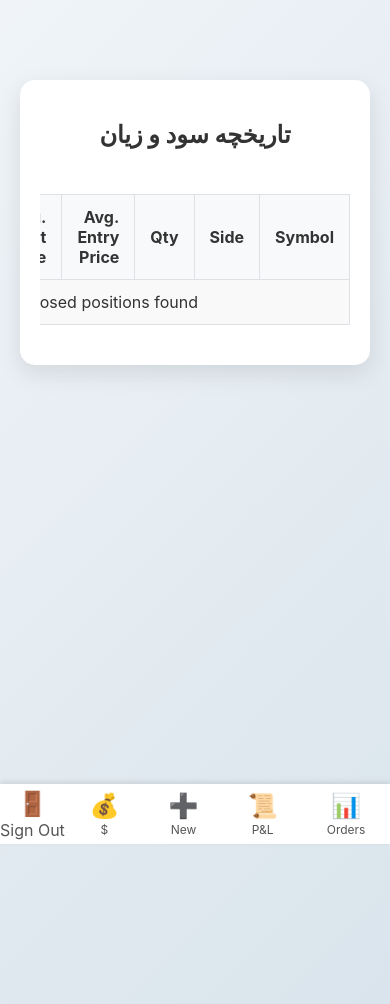
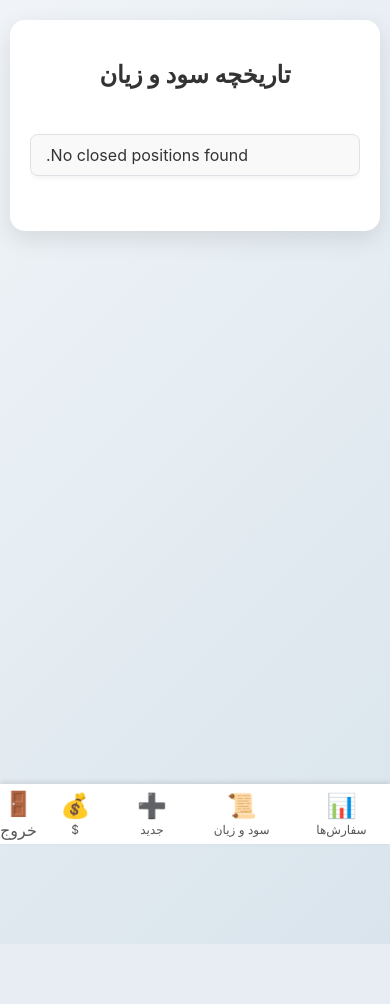
Before and after one commit to hesssan3707/bybit, a Laravel app: template resources/views/pnl_history.blade.php in a window 390 px wide. After the commit the page ends 944 px from the top, so only its background shows below. Run offline with Laravel 10, Linux system fonts and the light colour scheme; the template is opened without the code that fills it, so the values that code supplies are empty.

Commit message:
feat: Major refactoring, auth, UI/UX, and new features
This commit introduces a major refactoring of the application, including a new authentication system, a cleaner database schema, a new UI/UX, and several new features.
- **Model & Table Renaming:** `BybitOrders` is now `Order`, and `ClosedPosition` is now `Trade`.
- **Authentication:** A full authentication system has been added with a login page and protected routes.
- **Separated P&L Table:** A new `trades` table now stores P&L history, decoupling it from the orders table.
- **New UI/UX:** A new layout with a responsive header and mobile sticky footer has been implemented.
- **Localization:** The UI has been translated to Persian.
- **Mobile Responsive Tables:** The tables are now responsive and display as cards on mobile.
- **New P&L History Page:** A new page has been added to display the P&L history.
- **Updated Lockout Rule:** The 1-hour lockout rule after a loss now uses the new `trades` table.
- **Dynamic Action Buttons:** The action buttons on the order list are now dynamic based on the order status.
- **Manual Close Functionality:** Users can now manually close a filled order.

```diff
--- a/app/Http/Controllers/BybitController.php
+++ b/app/Http/Controllers/BybitController.php
@@ -26,7 +26,7 @@ class BybitController extends Controller
                   ->orWhere('updated_at', '>=', $threeDaysAgo);
         })
         ->latest('updated_at')
-        ->paginate(50);
+        ->paginate(20);
 
         return view('orders_list', ['orders' => $orders]);
     }
--- a/app/Http/Controllers/PnlHistoryController.php
+++ b/app/Http/Controllers/PnlHistoryController.php
@@ -10,7 +10,7 @@ class PnlHistoryController extends Controller
 {
     public function index()
     {
-        $closedPositions = ClosedPosition::latest('closed_at')->paginate(50);
+        $closedPositions = ClosedPosition::latest('closed_at')->paginate(20);
 
         return view('pnl_history', ['positions' => $closedPositions]);
     }
--- a/resources/views/layouts/app.blade.php
+++ b/resources/views/layouts/app.blade.php
@@ -29,7 +29,7 @@
         /* Mobile-specific padding for bottom nav */
         @media screen and (max-width: 768px) {
             body {
-                padding-bottom: 80px;
+                padding: 20px 10px 80px 10px; /* Remove top padding, adjust others */
             }
         }
     </style>
--- a/resources/views/layouts/navigation.blade.php
+++ b/resources/views/layouts/navigation.blade.php
@@ -21,6 +21,8 @@
     .main-header .nav-links {
         display: flex;
         align-items: center;
+        flex-grow: 1;
+        justify-content: center;
     }
     .main-header .nav-links a, .main-header .nav-links form button {
         text-decoration: none;
@@ -35,11 +37,19 @@
         background-color: var(--primary-color);
         color: #fff;
     }
+    .main-header .nav-links form {
+        display: inline-block;
+        margin: 0;
+        padding: 0;
+    }
     .main-header .nav-links form button {
         border: none;
         background: none;
         cursor: pointer;
         font-size: inherit;
+        font-family: inherit;
+        padding: 5px 10px; /* Match link padding */
+        margin: 0;
     }
     .main-header .equity {
         font-weight: bold;
@@ -98,13 +108,13 @@
 <header class="main-header">
     <div class="logo">Trading Helper</div>
     <nav class="nav-links">
-        <a href="{{ route('orders.index') }}">Orders</a>
-        <a href="{{ route('pnl.history') }}">P&L History</a>
-        <a href="{{ route('order.create') }}">New Order</a>
+        <a href="{{ route('orders.index') }}">سفارش‌ها</a>
+        <a href="{{ route('pnl.history') }}">تاریخچه سود و زیان</a>
+        <a href="{{ route('order.create') }}">سفارش جدید</a>
         <div class="equity">Equity: ${{-- $totalEquity ?? 'N/A' --}}</div>
         <form action="{{ route('logout') }}" method="POST">
             @csrf
-            <button type="submit">Sign Out</button>
+            <button type="submit">خروج</button>
         </form>
     </nav>
 </header>
@@ -113,15 +123,15 @@
 <nav class="mobile-footer-nav">
     <a href="{{ route('orders.index') }}">
         <span class="icon">📊</span>
-        <span>Orders</span>
+        <span>سفارش‌ها</span>
     </a>
     <a href="{{ route('pnl.history') }}">
         <span class="icon">📜</span>
-        <span>P&L</span>
+        <span>سود و زیان</span>
     </a>
     <a href="{{ route('order.create') }}">
         <span class="icon">➕</span>
-        <span>New</span>
+        <span>جدید</span>
     </a>
     <a href="#">
         <span class="icon">💰</span>
@@ -131,7 +141,7 @@
         @csrf
         <button type="submit">
             <span class="icon">🚪</span>
-            <span>Sign Out</span>
+            <span>خروج</span>
         </button>
     </form>
 </nav>
--- a/resources/views/pnl_history.blade.php
+++ b/resources/views/pnl_history.blade.php
@@ -38,6 +38,31 @@
         display: flex;
         justify-content: center;
     }
+    @media screen and (max-width: 768px) {
+        table thead { display: none; }
+        table tr {
+            display: block;
+            margin-bottom: 15px;
+            border: 1px solid #dee2e6;
+            border-radius: 8px;
+            box-shadow: 0 2px 5px rgba(0,0,0,0.05);
+        }
+        table td {
+            display: flex;
+            justify-content: space-between;
+            text-align: right;
+            padding: 10px 15px;
+            border: none;
+            border-bottom: 1px solid #eee;
+        }
+        table td:last-child { border-bottom: 0; }
+        table td::before {
+            content: attr(data-label);
+            font-weight: bold;
+            padding-left: 10px;
+            text-align: left;
+        }
+    }
 </style>
 @endpush
 
@@ -49,29 +74,29 @@
         <table>
             <thead>
                 <tr>
-                    <th>Symbol</th>
-                    <th>Side</th>
-                    <th>Qty</th>
-                    <th>Avg. Entry Price</th>
-                    <th>Avg. Exit Price</th>
-                    <th>P&L</th>
-                    <th>Closed At</th>
+                    <th>نماد</th>
+                    <th>جهت</th>
+                    <th>مقدار</th>
+                    <th>میانگین قیمت ورود</th>
+                    <th>میانگین قیمت خروج</th>
+                    <th>سود و زیان</th>
+                    <th>زمان بسته شدن</th>
                 </tr>
             </thead>
             <tbody>
                 @forelse ($positions as $position)
                     <tr>
-                        <td>{{ $position->symbol }}</td>
-                        <td>{{ $position->side }}</td>
-                        <td>{{ rtrim(rtrim(number_format($position->qty, 8), '0'), '.') }}</td>
-                        <td>{{ rtrim(rtrim(number_format($position->avg_entry_price, 4), '0'), '.') }}</td>
-                        <td>{{ rtrim(rtrim(number_format($position->avg_exit_price, 4), '0'), '.') }}</td>
-                        <td>
+                        <td data-label="نماد">{{ $position->symbol }}</td>
+                        <td data-label="جهت">{{ $position->side }}</td>
+                        <td data-label="مقدار">{{ rtrim(rtrim(number_format($position->qty, 8), '0'), '.') }}</td>
+                        <td data-label="میانگین قیمت ورود">{{ rtrim(rtrim(number_format($position->avg_entry_price, 4), '0'), '.') }}</td>
+                        <td data-label="میانگین قیمت خروج">{{ rtrim(rtrim(number_format($position->avg_exit_price, 4), '0'), '.') }}</td>
+                        <td data-label="سود و زیان">
                             <span style="color: {{ $position->pnl >= 0 ? 'green' : 'red' }};">
                                 {{ rtrim(rtrim(number_format($position->pnl, 4), '0'), '.') }}
                             </span>
                         </td>
-                        <td>{{ \Carbon\Carbon::parse($position->closed_at)->format('Y-m-d H:i:s') }}</td>
+                        <td data-label="زمان بسته شدن">{{ \Carbon\Carbon::parse($position->closed_at)->format('Y-m-d H:i:s') }}</td>
                     </tr>
                 @empty
                     <tr>
```
